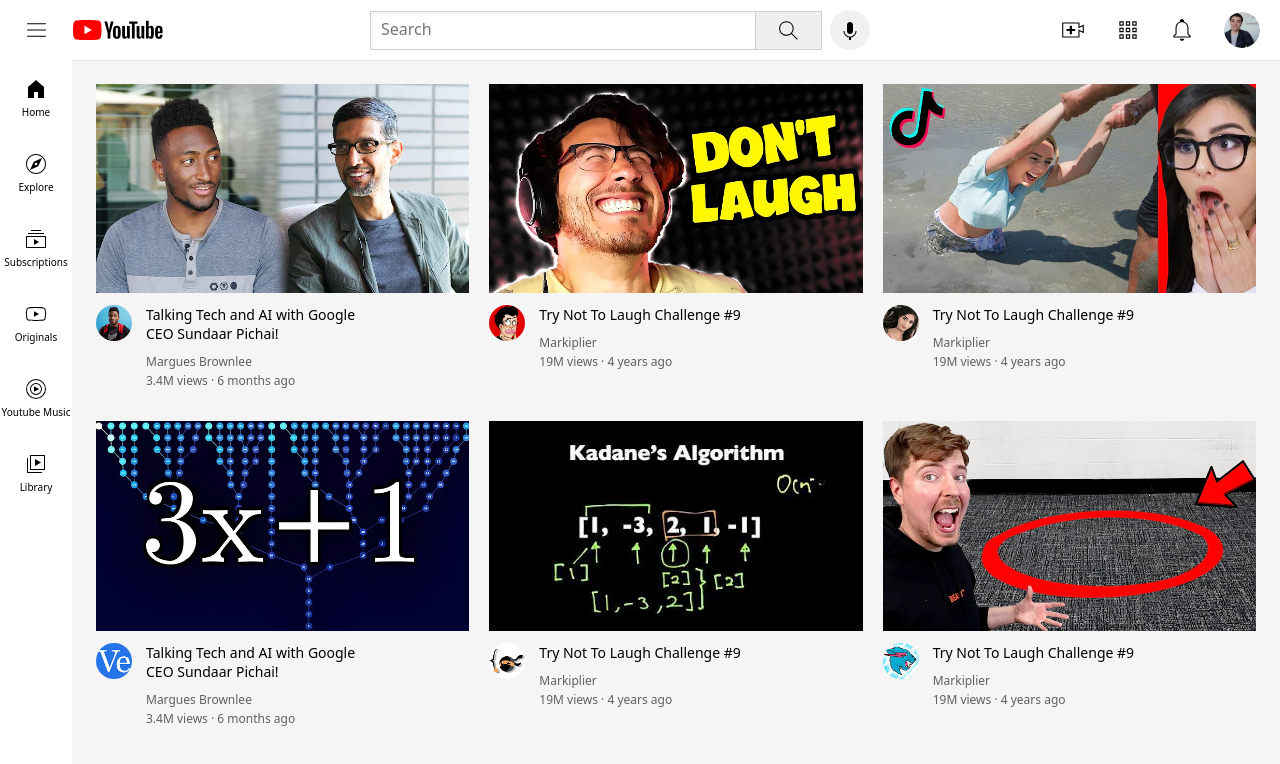
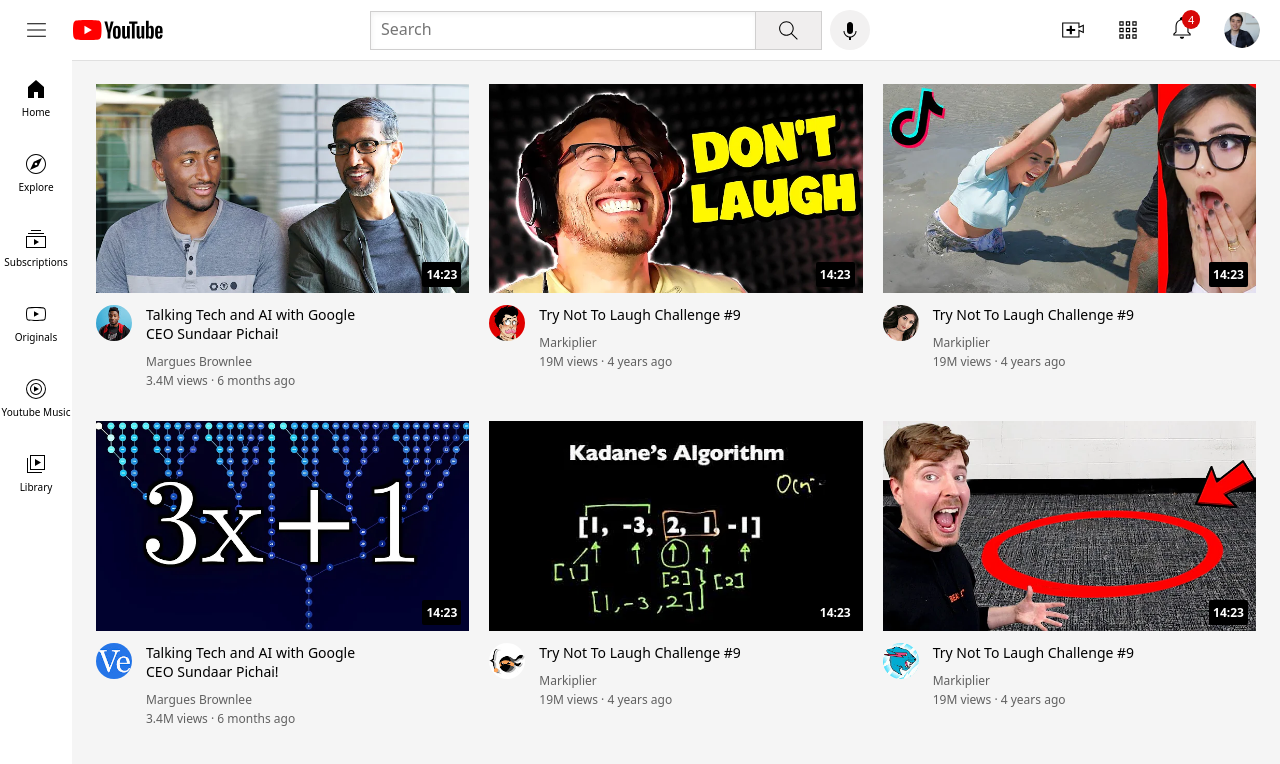
Before and after one commit to athulkris2003/Youtube-clone, a plain HTML site: page yt.html in a window 1280 px wide. Shown: the top 764 px of the page. Drawn offline with Linux system fonts and the light colour scheme.

Commit message:
Added timestamp

```diff
--- a/Vid.css
+++ b/Vid.css
@@ -1,8 +1,21 @@
 
         .thumbnail-row{
             margin-bottom: 8px;
+            position: relative;
         }
 
+        .time-stamp{
+            position: absolute;
+            background-color: black;
+            color: white;
+            font-size: 12px;
+            font-weight: 700;
+            font-family: system-ui, -apple-system, BlinkMacSystemFont, 'Segoe UI', Roboto, Oxygen, Ubuntu, Cantarell, 'Open Sans', 'Helvetica Neue', sans-serif,Arial, Helvetica, sans-serif;
+            border-radius: 2px;
+            padding: 4px;
+            right: 8px;
+            bottom: 10px;
+        }
         .thumbnail{
             width: 100%;
         }
--- a/head.css
+++ b/head.css
@@ -11,6 +11,7 @@
     border-bottom-width: 1px;
     border-bottom-style: solid;
     border-bottom-color: rgb(224, 224, 224);
+    z-index: 100;
 
 }
 
@@ -97,6 +98,23 @@
     flex-shrink: 0;
 }
 
+.noti-count{
+    position: relative;
+}
+.count{
+    position: absolute;
+    top: -5px;
+    right: -5px;
+    background-color: rgb(215, 7, 7);
+    color: white;
+    font-family: system-ui, -apple-system, BlinkMacSystemFont, 'Segoe UI', Roboto, Oxygen, Ubuntu, Cantarell, 'Open Sans', 'Helvetica Neue', sans-serif,Arial, Helvetica, sans-serif;
+    font-size: 11px;
+    padding-bottom: 2px;
+    padding-top: 2px;
+    padding-left: 6px;
+    padding-right: 6px;
+    border-radius: 10px;
+}
 .icon-upload{
     height: 26px;
 }
--- a/yt.html
+++ b/yt.html
@@ -42,9 +42,11 @@
             <img
             class="yt-apps"
             src="Icons/youtube-apps.svg">
-            <img
+            <div class="noti-count"><img
             class="noti-icon"
             src="Icons/notifications.svg">
+            <div class="count">4</div>
+            </div>
             <img
             class="my-channel-img"
             src="Img/my-channel.jpeg">
@@ -89,6 +91,7 @@
         <div class="vid-preview">
             <div class="thumbnail-row">
                 <img class="thumbnail" src="Img/thumbnail-1.webp">
+                <div class="time-stamp">14:23</div>
             </div>
             <div class="vid-info-grid">
                 <div class="channel-img">
@@ -111,6 +114,7 @@
         <div class="vid-preview">
             <div class="thumbnail-row">
                 <img class="thumbnail" src="Img/thumbnail-2.webp">
+                <div class="time-stamp">14:23</div>
             </div>
             <div class="vid-info-grid">
                 <div class="channel-img">
@@ -129,9 +133,11 @@
                 </div>
             </div>
         </div>
+
         <div class="vid-preview">
             <div class="thumbnail-row">
                 <img class="thumbnail" src="Img/thumbnail-3.webp">
+                <div class="time-stamp">14:23</div>
             </div>
             <div class="vid-info-grid">
                 <div class="channel-img">
@@ -154,6 +160,7 @@
         <div class="vid-preview">
             <div class="thumbnail-row">
                 <img class="thumbnail" src="Img/thumbnail-4.webp">
+                <div class="time-stamp">14:23</div>
             </div>
             <div class="vid-info-grid">
                 <div class="channel-img">
@@ -176,6 +183,7 @@
         <div class="vid-preview">
             <div class="thumbnail-row">
                 <img class="thumbnail" src="Img/thumbnail-5.webp">
+                <div class="time-stamp">14:23</div>
             </div>
             <div class="vid-info-grid">
                 <div class="channel-img">
@@ -198,6 +206,7 @@
         <div class="vid-preview">
             <div class="thumbnail-row">
                 <img class="thumbnail" src="Img/thumbnail-6.webp">
+                <div class="time-stamp">14:23</div>
             </div>
             <div class="vid-info-grid">
                 <div class="channel-img">
```
